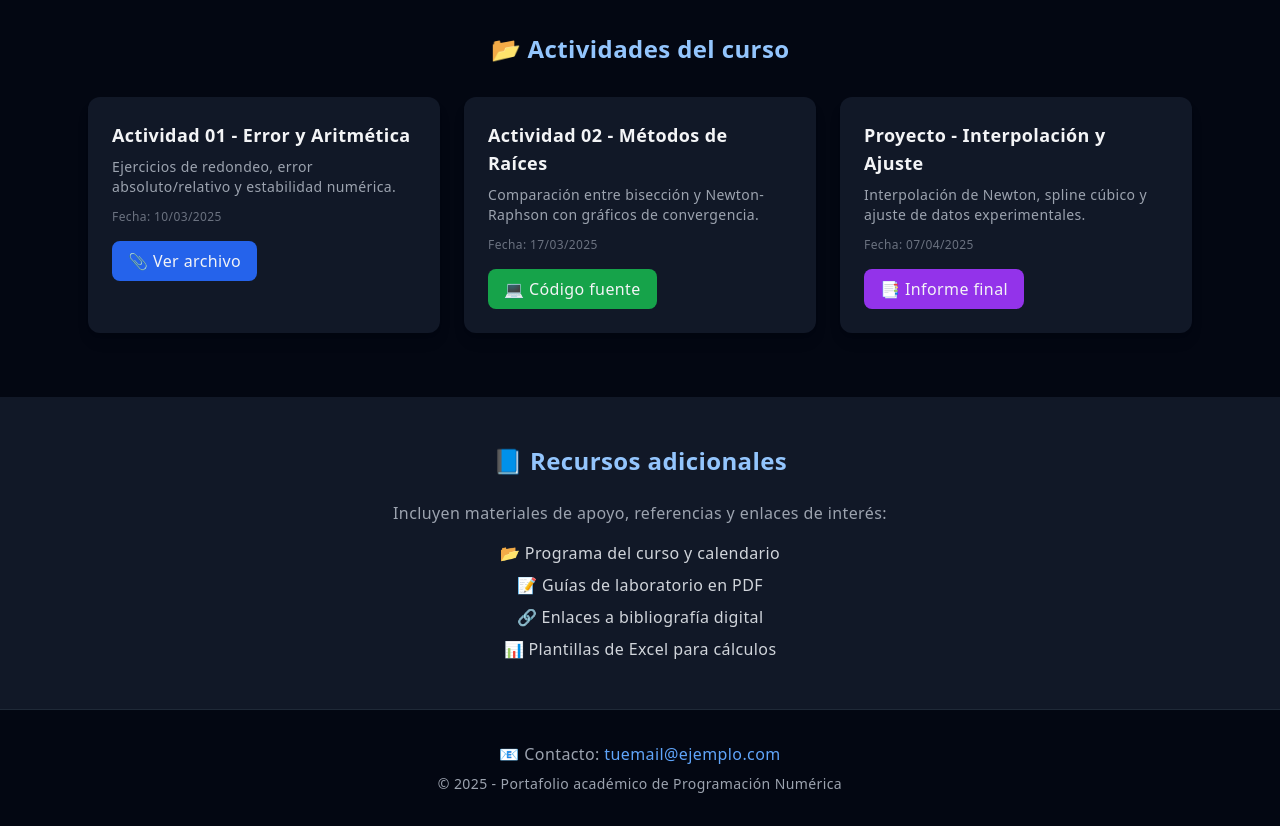
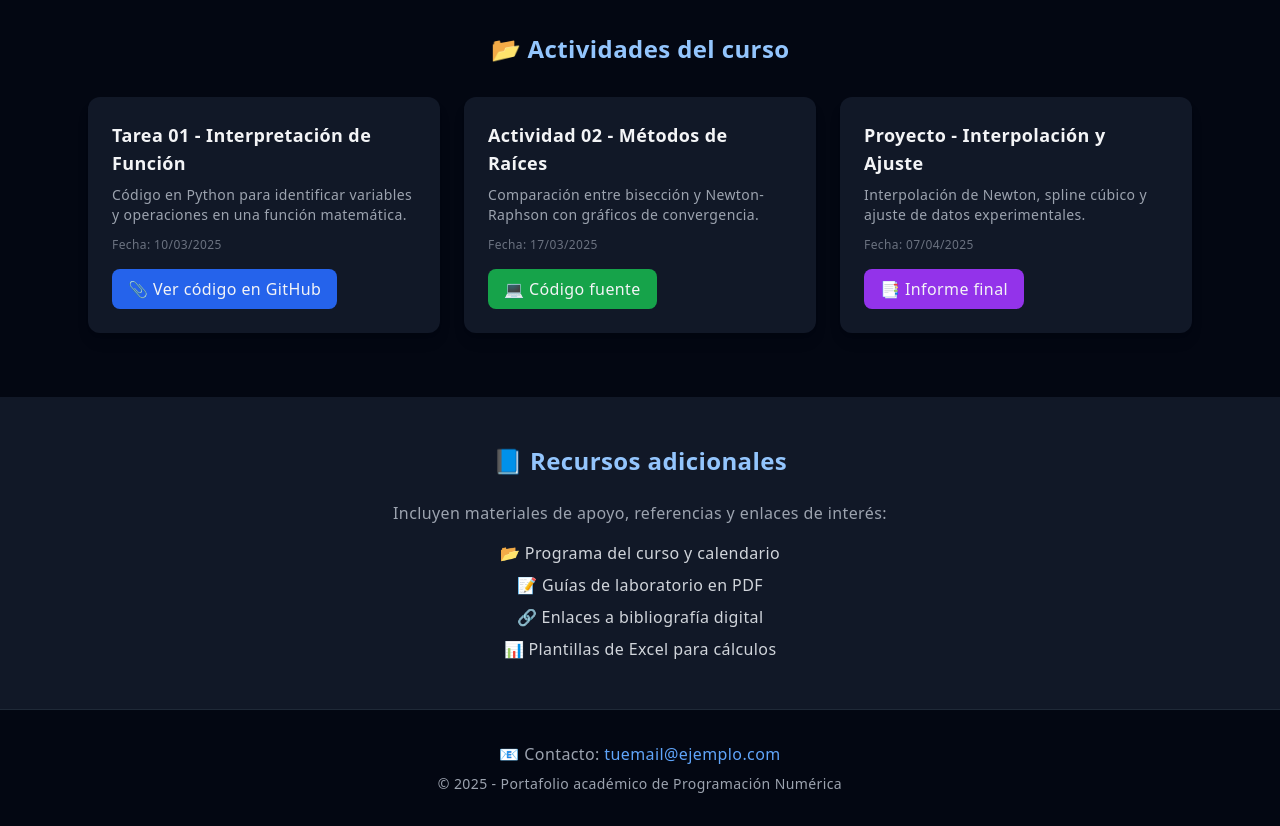
Before and after one commit to YairCoaguila/Programaci-n-Num-rica-, a plain HTML site: page index.html in a window 1280 px wide. Shown: the part 820-1646 px from the top of the page. Drawn offline with nearby package versions, Linux system fonts and the light colour scheme.

Commit message:
index.html

```diff
--- a/index.html
+++ b/index.html
@@ -80,11 +80,12 @@
     <h2 class="text-2xl font-bold text-center text-blue-300 mb-8">📂 Actividades del curso</h2>
     <div class="grid grid-cols-1 md:grid-cols-3 gap-6">
 
+      <!-- Tarea modificada -->
       <div class="bg-gray-900 rounded-xl p-6 shadow-lg hover:shadow-2xl transform hover:-translate-y-2 transition duration-300">
-        <h3 class="text-lg font-semibold">Actividad 01 - Error y Aritmética</h3>
-        <p class="text-gray-400 text-sm mt-2">Ejercicios de redondeo, error absoluto/relativo y estabilidad numérica.</p>
+        <h3 class="text-lg font-semibold">Tarea 01 - Interpretación de Función</h3>
+        <p class="text-gray-400 text-sm mt-2">Código en Python para identificar variables y operaciones en una función matemática.</p>
         <span class="block mt-3 text-xs text-gray-500">Fecha: 10/03/2025</span>
-        <a href="#" class="mt-4 inline-block bg-blue-600 hover:bg-blue-700 px-4 py-2 rounded-lg transition">📎 Ver archivo</a>
+        <a href="https://github.com/YairCoaguila/Programaci-n-Num-rica-/blob/main/Codigo%20Funcion.py" target="_blank" class="mt-4 inline-block bg-blue-600 hover:bg-blue-700 px-4 py-2 rounded-lg transition">📎 Ver código en GitHub</a>
       </div>
 
       <div class="bg-gray-900 rounded-xl p-6 shadow-lg hover:shadow-2xl transform hover:-translate-y-2 transition duration-300">
```
